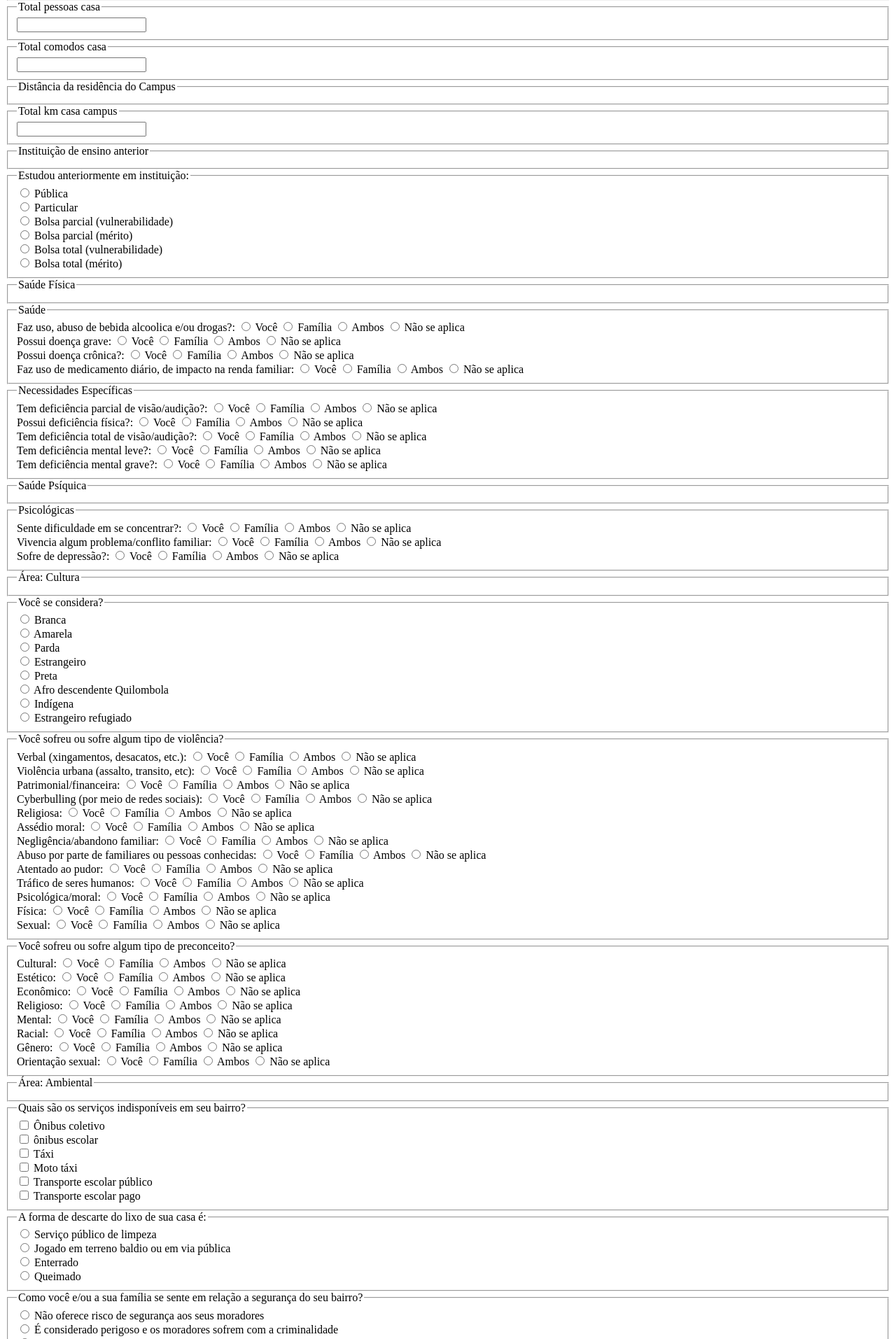
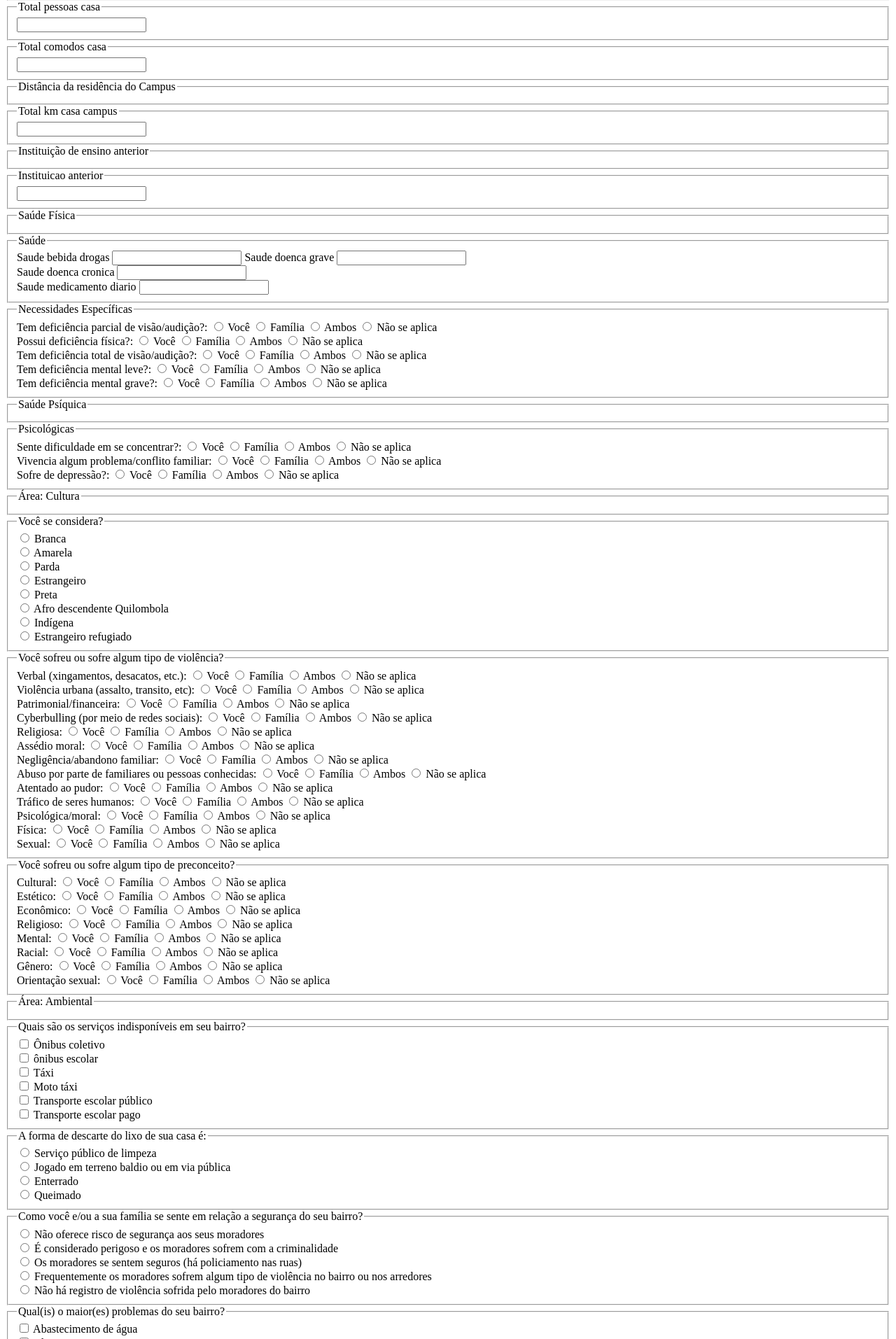
Before and after one commit to smkbarbosa/pescar, a Django app: template sare/questionarios/templates/questionarios/form_socioeconomico.html in a window 1280 px wide. Shown: the part 2028-3941 px from the top of the page at 70% size. Run offline with Django 3.2, Linux system fonts and the light colour scheme; the template is opened without the code that fills it, so the values that code supplies are empty, except form fields; tables that the repository leaves empty hold one stand-in row (values such as "Sample post"); form fields are guessed from the names that the template uses; parts of the project's set-up code (start-up, migrations or seed data) failed here and were passed over.

Commit message:
Adaptando mais questões no forms.py
#9

```diff
--- a/sare/questionarios/templates/questionarios/form_socioeconomico.html
+++ b/sare/questionarios/templates/questionarios/form_socioeconomico.html
@@ -470,44 +470,14 @@
 
     <!-- Field type: "choices" id: "1438363565" -->
     <fieldset>
-        <legend for="1438363565">Estudou anteriormente em instituição:</legend>
+        <legend for="{{ form.instituicao_anterior.id_for_label }}">{{ form.instituicao_anterior.label }}</legend>
         <div class="form-group">
             <div class="radio">
-                <label>
-                    <input type="radio" name="entry.2091231362" value="Pública" required>
-                    Pública
-                </label>
+
+                    {{ form.instituicao_anterior }}
+
             </div>
-            <div class="radio">
-                <label>
-                    <input type="radio" name="entry.2091231362" value="Particular" required>
-                    Particular
-                </label>
-            </div>
-            <div class="radio">
-                <label>
-                    <input type="radio" name="entry.2091231362" value="Bolsa parcial (vulnerabilidade)" required>
-                    Bolsa parcial (vulnerabilidade)
-                </label>
-            </div>
-            <div class="radio">
-                <label>
-                    <input type="radio" name="entry.2091231362" value="Bolsa parcial (mérito)" required>
-                    Bolsa parcial (mérito)
-                </label>
-            </div>
-            <div class="radio">
-                <label>
-                    <input type="radio" name="entry.2091231362" value="Bolsa total (vulnerabilidade)" required>
-                    Bolsa total (vulnerabilidade)
-                </label>
-            </div>
-            <div class="radio">
-                <label>
-                    <input type="radio" name="entry.2091231362" value="Bolsa total (mérito)" required>
-                    Bolsa total (mérito)
-                </label>
-            </div>
+
         </div>
     </fieldset>
 
@@ -525,81 +495,19 @@
         <legend for="307143326">Saúde</legend>
         <div class="form-group">
             <div>
-                <span>Faz uso, abuso de bebida alcoolica e/ou drogas?: </span>
-                <label class="radio-inline">
-                    <input type="radio" name="entry.641139123" value="Você" required>
-                    Você
-                </label>
-                <label class="radio-inline">
-                    <input type="radio" name="entry.641139123" value="Família" required>
-                    Família
-                </label>
-                <label class="radio-inline">
-                    <input type="radio" name="entry.641139123" value="Ambos" required>
-                    Ambos
-                </label>
-                <label class="radio-inline">
-                    <input type="radio" name="entry.641139123" value="Não se aplica" required>
-                    Não se aplica
-                </label>
+               <span>{{ form.saude_bebida_drogas.label }}
+                        {{ form.saude_bebida_drogas }}
+                   </span>
+                <span> {{ form.saude_doenca_grave.label }}
+                {{ form.saude_doenca_grave }}</span>
             </div>
-            <div>
-                <span>Possui doença grave: </span>
-                <label class="radio-inline">
-                    <input type="radio" name="entry.1520107463" value="Você" required>
-                    Você
-                </label>
-                <label class="radio-inline">
-                    <input type="radio" name="entry.1520107463" value="Família" required>
-                    Família
-                </label>
-                <label class="radio-inline">
-                    <input type="radio" name="entry.1520107463" value="Ambos" required>
-                    Ambos
-                </label>
-                <label class="radio-inline">
-                    <input type="radio" name="entry.1520107463" value="Não se aplica" required>
-                    Não se aplica
-                </label>
+             <span> {{ form.saude_doenca_cronica.label }}
+                {{ form.saude_doenca_cronica }}</span>
             </div>
-            <div>
-                <span>Possui doença crônica?: </span>
-                <label class="radio-inline">
-                    <input type="radio" name="entry.1065882124" value="Você" required>
-                    Você
-                </label>
-                <label class="radio-inline">
-                    <input type="radio" name="entry.1065882124" value="Família" required>
-                    Família
-                </label>
-                <label class="radio-inline">
-                    <input type="radio" name="entry.1065882124" value="Ambos" required>
-                    Ambos
-                </label>
-                <label class="radio-inline">
-                    <input type="radio" name="entry.1065882124" value="Não se aplica" required>
-                    Não se aplica
-                </label>
+         <span> {{ form.saude_medicamento_diario.label }}
+                {{ form.saude_medicamento_diario }}</span>
             </div>
-            <div>
-                <span>Faz uso de medicamento diário, de impacto na renda familiar: </span>
-                <label class="radio-inline">
-                    <input type="radio" name="entry.156475830" value="Você" required>
-                    Você
-                </label>
-                <label class="radio-inline">
-                    <input type="radio" name="entry.156475830" value="Família" required>
-                    Família
-                </label>
-                <label class="radio-inline">
-                    <input type="radio" name="entry.156475830" value="Ambos" required>
-                    Ambos
-                </label>
-                <label class="radio-inline">
-                    <input type="radio" name="entry.156475830" value="Não se aplica" required>
-                    Não se aplica
-                </label>
-            </div>
+
         </div>
     </fieldset>
 
--- a/sare/questionarios/tests.py
+++ b/sare/questionarios/tests.py
@@ -20,7 +20,7 @@ class QuestionarioTest(TestCase):
         self.assertContains(self.resp, '<fieldset', 53 )
         self.assertContains(self.resp, '<legend', 52)
         self.assertContains(self.resp, '<p', 6)
-        self.assertContains(self.resp, '<div', 153)
+        self.assertContains(self.resp, '<div', 145)
         self.assertContains(self.resp, '<input', 256)
         self.assertContains(self.resp, '<label', 225)
         self.assertContains(self.resp, 'type="text"', 26)
@@ -49,5 +49,6 @@ class QuestionarioTest(TestCase):
                                   'despesas_bens_fmoto', 'despesas_bens_terreno', 'despesas_domesticas_eletrica',
                                   'despesas_domesticas_agua', 'despesas_domesticas_alimentacao',
                                   'condicao_responsavel_casa', 'meio_acesso_campus', 'condicao_moradia', 'local_moradia',
-                                  'total_pessoas_casa', 'total_comodos_casa', 'total_km_casa_campus'
+                                  'total_pessoas_casa', 'total_comodos_casa', 'total_km_casa_campus', 'instituicao_anterior',
+                                  'saude_bebida_drogas','saude_doenca_grave','saude_doenca_cronica','saude_medicamento_diario'
                                   ], list(form.fields))
```
Also changed, not shown: sare/questionarios/forms.py (+46 -0 lines).
